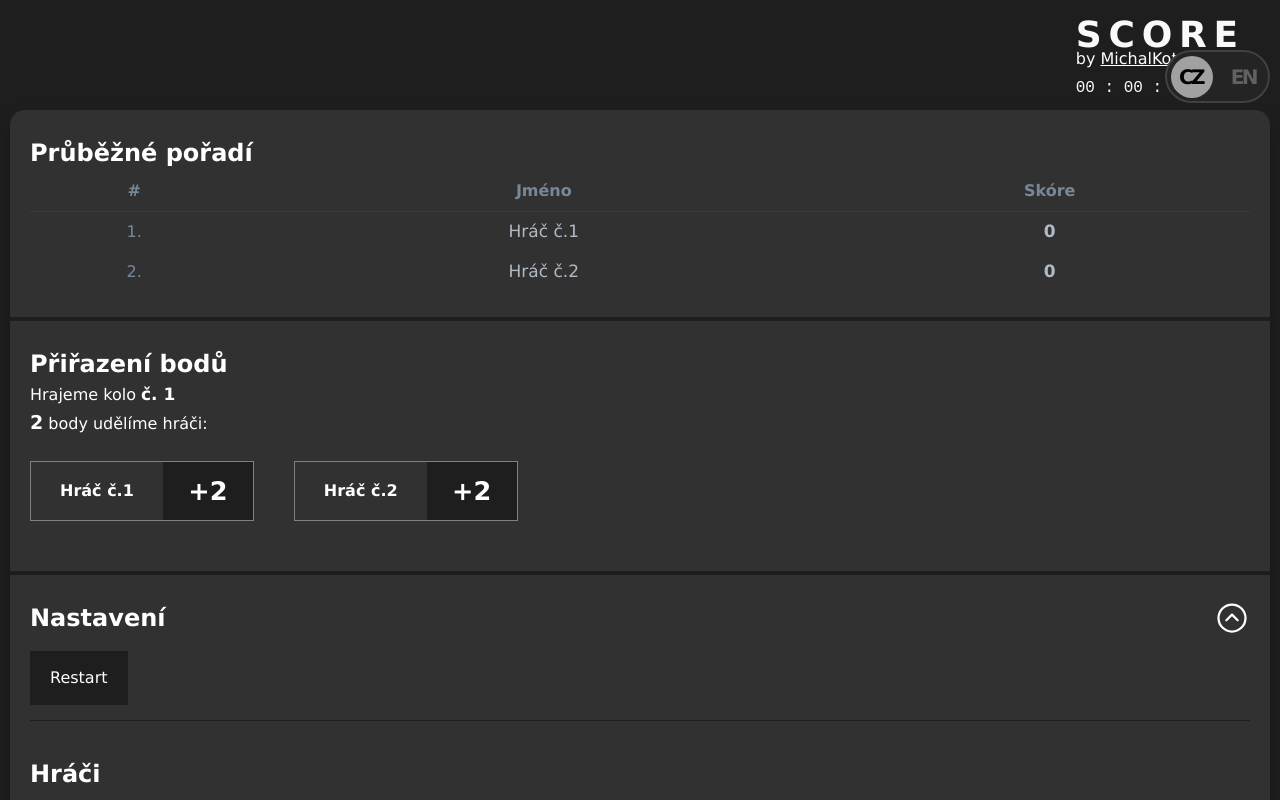
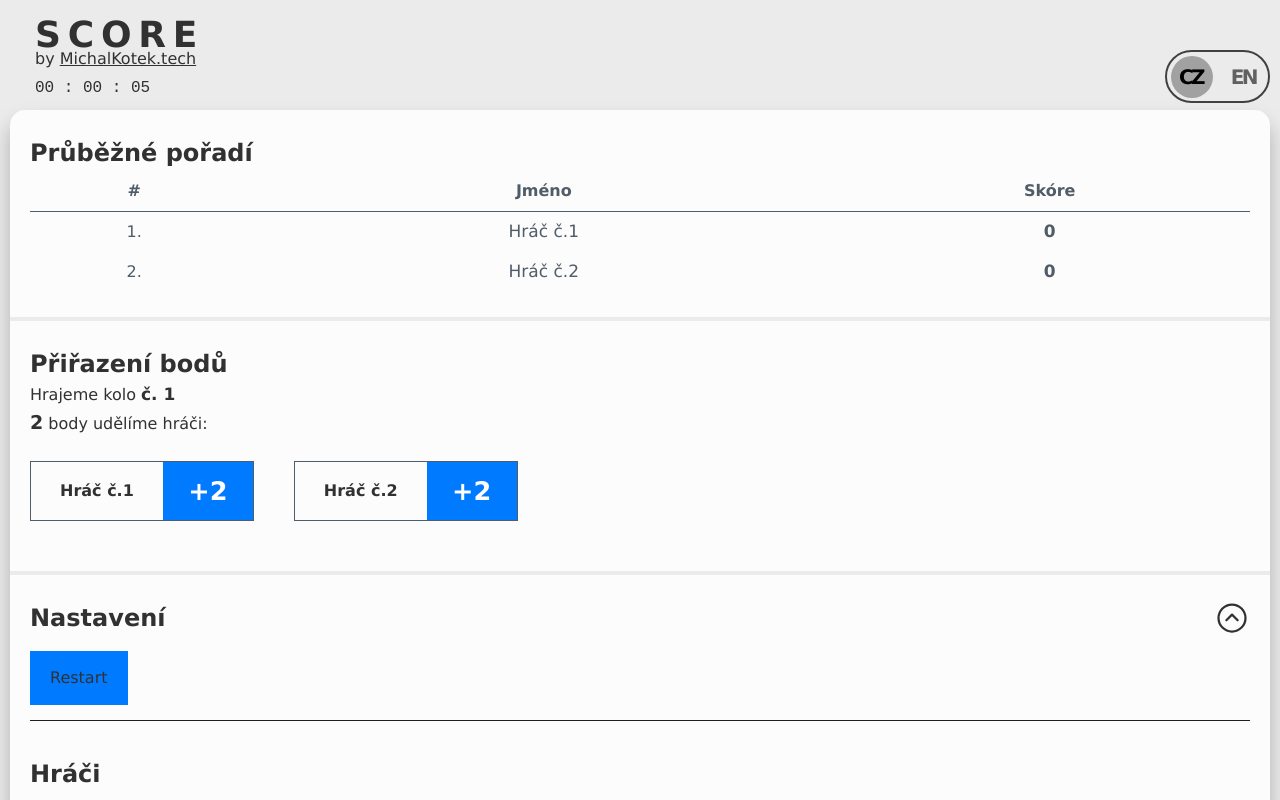
Before and after one commit to ElectricKota/vue-score, a Vue app: page / in a window 1280 px wide. Shown: the top 800 px of the page. Built offline with nearby package versions, Linux system fonts and the light colour scheme.

Commit message:
Dark/Light mode, time tracker added, key color added

```diff
--- a/src/App.vue
+++ b/src/App.vue
@@ -20,10 +20,10 @@ export default {
   data() {
     return {
       translate: {} as MessageConstants,
-      timerId: 0 as number | undefined,
       elapsedTime: { hours: 0, minutes: 0, seconds: 0 } as Time,
       players: new Array<Player>,
       settings: {
+        startTime: 0 as number,
         rounds: 0 as number,
         mainRounds: 1 as number,
         playerCount: 2 as number,
@@ -51,56 +51,35 @@ export default {
   },
   methods: {
     hidePlaceholderButton(event: Event) {
-      // Access the button reference
       const target = event.target as HTMLElement;
       if (target) target.classList.toggle('hide');
-      // Call your method with the item and event
-      // You can also use buttonElement.value to access the actual DOM element
-      // and perform operations like buttonElement.value.innerHTML = 'New Content';
-      // console.log('Item:', item);
       setTimeout(() => {
         target.classList.toggle('hide');
       }, 1500)
     },
+
     startTimer(): void {
-      if (this.timerId) {
-        clearTimeout(this.timerId);
+      if (this.settings.startTime === 0) {
+        this.resetTimer();
       }
-
-      this.timerId = setTimeout(() => {
-        // Zvýšení uběhlého času
-        this.elapsedTime.seconds++;
-
-        // Přesunutí do minut
-        if (this.elapsedTime.seconds === 60) {
-          this.elapsedTime.seconds = 0;
-          this.elapsedTime.minutes++;
-        }
-
-        // Přesunutí do hodin
-        if (this.elapsedTime.minutes === 60) {
-          this.elapsedTime.minutes = 0;
-          this.elapsedTime.hours++;
-        }
-
+      setTimeout(() => {
+        const elapsedTime = (Date.now() - this.settings.startTime) / 1000; // Calculate elapsed time in seconds
+        this.elapsedTime.hours = Math.floor(elapsedTime / 3600);
+        this.elapsedTime.minutes = Math.floor((elapsedTime % 3600) / 60);
+        this.elapsedTime.seconds = Math.floor(elapsedTime % 60);
         // Rekurzivní spuštění timeru
         this.startTimer();
       }, 1000); // Aktualizace každou vteřinu
-    },
-    // Funkce pro pozastavení timeru
-    pauseTimer(): void {
-      if (this.timerId) {
-        clearTimeout(this.timerId);
-        this.timerId = undefined;
-      }
     },
     getFormattedTime(time: Time): string {
       return `${time.hours.toString().padStart(2, "0")} : ${time.minutes.toString().padStart(2, "0")} : ${time.seconds.toString().padStart(2, "0")}`;
     },
     // Funkce pro resetování timeru
     resetTimer(): void {
+      console.log('reset timer!');
+
+      this.settings.startTime = Date.now();
       this.elapsedTime = { hours: 0, minutes: 0, seconds: 0 };
-      this.pauseTimer();
     },
 
     toggleLang() {
@@ -251,6 +230,9 @@ export default {
       this.settings = settingsLoaded;
       console.log('loaded Players', playersLoaded);
       console.log('loaded Settings', settingsLoaded);
+      if (isNaN(this.settings.startTime)) {
+        this.resetTimer();
+      }
 
     }
 
--- a/src/assets/scss/body/langswitcher.scss
+++ b/src/assets/scss/body/langswitcher.scss
@@ -11,7 +11,7 @@
 
     border-radius: 40px;
     border: 2px solid var(--Inactive-dark, #414141);
-    background: var(--Inactive-dark, #242424);
+    // background: var(--Inactive-dark, #242424);
     width: 105px;
     height: 53px;
     transition: border-color .6s ease-out;
--- a/src/assets/scss/body/variables.scss
+++ b/src/assets/scss/body/variables.scss
@@ -1,4 +1,13 @@
+@media (prefers-color-scheme: dark) {
+
+    html,
+    body {
+        color-scheme: dark;
+
+    }
+
     :root {
+        --key-color: #007bff;
         --bg-template: #313131;
         --slider-inactive: #D9D9D9B2;
         --inactive-dividers: #FFFFFF7F;
@@ -15,3 +24,33 @@
         --gold-light: #FBE5A2;
         --text-lang-disabled: #606060;
     }
+}
+
+@media (prefers-color-scheme: light) {
+
+    html,
+    body {
+        color-scheme: light;
+
+    }
+
+    :root {
+        --key-color: #007bff;
+        --key-color-hover: #007bff66;
+        --bg-template: hsl(0, 0%, 99%);
+        --background: hsl(0, 0%, 92%);
+        --slider-inactive: #D9D9D9B2;
+        --inactive-dividers: #FFFFFF7F;
+        --inactive-dark: #474747;
+        --inactive-text: rgb(80, 92, 103);
+        --active-text: #313131;
+        --checked: var(--active-text);
+        --checker: var(--inactive-text);
+        --active: #FFFFFF;
+        --inactive: var(--inactive-text);
+        --: #FFFFFF;
+        --: #83795A;
+        --gold-light: #FBE5A2;
+        --text-lang-disabled: #606060;
+    }
+}
--- a/src/assets/scss/main.scss
+++ b/src/assets/scss/main.scss
@@ -5,15 +5,14 @@
 
 html,
 body {
-  background-color: #1E1E1E;
-  color: white;
-  color-scheme: dark;
+  background-color: var(--background);
+  color: var(--active-text);
   font-family: Verdana, system-ui, -apple-system, BlinkMacSystemFont, 'Segoe UI', Roboto, Oxygen, Ubuntu, Cantarell, 'Open Sans', 'Helvetica Neue', sans-serif;
   font-size: 16px;
 }
 
 .main {
-  background-color: #1E1E1E;
+  background-color: var(--background);
   display: flex;
   flex-direction: column;
   align-items: center;
@@ -27,12 +26,13 @@ body {
   flex-direction: row-reverse;
   width: 100%;
   justify-content: space-around;
-  align-items: flex-start;
+  align-items: center;
   padding: 0 10px;
   max-width: 1280px;
   margin-inline: auto;
-  @include mq($from:mobile-big) {
-    justify-content: space-between;
+
+  @include mq($from:tablet) {
+    justify-content: flex-end;
 
   }
 
@@ -40,32 +40,37 @@ body {
     padding: 5px 0;
     font-family: monospace, system-ui, -apple-system, BlinkMacSystemFont, 'Segoe UI', Roboto, Oxygen, Ubuntu, Cantarell, 'Open Sans', 'Helvetica Neue', sans-serif;
   }
+
   &__inner {
     display: flex;
     flex-direction: column;
     justify-content: center;
     padding: 2px 15px 5px;
     align-items: flex-start;
+
     &>* {
       text-align: center;
-      color: rgb(249, 249, 249);
+      color: var(--active-text);
       ;
 
       a {
-        color: white;
+        color: var(--active-text);
       }
     }
+
     h1 {
       text-transform: uppercase;
       line-height: 0.7;
       font-size: 36px;
       letter-spacing: 6.8px;
+
+
     }
   }
 }
 
 .toggler {
-  @include mask-image('@/assets/img/caret-circle-down.svg', #fff);
+  @include mask-image('@/assets/img/caret-circle-down.svg', var(--active-text));
   width: 36px;
   height: 36px;
   rotate: 180deg;
@@ -110,11 +115,11 @@ body {
     transition: background-color 0.2s ease-in;
 
     &:first-of-type {
-      border-bottom: solid 1px rgb(59, 59, 59);
+      border-bottom: solid 1px var(--inactive-text);
     }
 
     &:hover {
-      background-color: rgb(59, 59, 59);
+      background-color: var(--key-color-hover);
     }
 
 
@@ -122,14 +127,14 @@ body {
 
   &__item {
     padding: 5px 15px;
-    color: lightslategrey;
+    color: var(--inactive-text);
     font-size: 16px;
 
     transition: color .3s ease-in;
 
     &--score {
       font-size: 17px;
-      color: hsl(210, 14%, 73%);
+      color: var(--inactive-text);
       font-weight: 700;
       transition: color .3s ease-in;
 
@@ -137,7 +142,7 @@ body {
 
     &--name {
       font-size: 17px;
-      color: hsl(210, 14%, 73%);
+      color: var(--inactive-text);
       transition: color .3s ease-in;
 
     }
@@ -148,19 +153,20 @@ body {
   &__head {
     padding: 5px 15px;
     font-weight: 700;
-    color: lightslategrey;
+    color: var(--inactive-text);
+    ;
     transition: color .3s ease-in
   }
 
   @include mq($until:tablet) {
     .score-list__head {
-      color: hsl(210, 14%, 73%);
+      color: var(--inactive-text);
 
     }
 
     .score-list__item--score,
     .score-list__item--name {
-      color: white;
+      color: var(--active-text);
     }
 
     .score-list__line {
@@ -190,16 +196,16 @@ body {
     }
   }
 
-  @include mq($until:tablet) {
+  @include mq($from:tablet) {
     &:hover {
       .score-list__head {
-        color: hsl(210, 14%, 73%);
+        color: var(--inactive-text);
 
       }
 
       .score-list__item--score,
       .score-list__item--name {
-        color: white;
+        color: var(--active-text);
       }
 
       .score-list__line {
@@ -207,7 +213,7 @@ body {
 
           .score-list__item--score,
           .score-list__item--name {
-            color: gold;
+            color: hsl(51, 100%, 60%);
           }
         }
 
@@ -215,7 +221,7 @@ body {
 
           .score-list__item--score,
           .score-list__item--name {
-            color: rgb(219, 219, 219);
+            color: rgb(138, 138, 138);
           }
         }
 
@@ -223,7 +229,7 @@ body {
 
           .score-list__item--score,
           .score-list__item--name {
-            color: #c07830;
+            color: #a8641f;
           }
         }
       }
@@ -237,12 +243,13 @@ body {
   justify-content: center;
   padding: 15px 20px;
   cursor: pointer;
-  background-color: #1E1E1E;
-  color: white;
-  transition: background-color .2s ease-in;
+  background-color: var(--key-color);
+  color: var(--active-text);
+  transition: background-color .2s ease-in, color .2s ease-in;
 
   &:hover {
-    background-color: #4e4e4e;
+    background-color: var(--inactive-text);
+    color: var(--background);
 
   }
 }
@@ -257,10 +264,11 @@ input {
 
   &>input {
     padding: 6px 15px;
-    border: solid 1px rgb(118, 118, 118);
-    background-color: #1E1E1E;
+    border: solid 1px var(--inactive-text);
+    background-color: var(--background);
     outline: none;
     text-align: center;
+    border-radius: 0;
 
     &::-webkit-outer-spin-button,
     &::-webkit-inner-spin-button {
@@ -273,14 +281,18 @@ input {
 
   &__item {
     display: block;
-    background-color: #1E1E1E;
+    background-color: var(--key-color);
+
+
     padding: 6px 15px;
-    border: solid 1px rgb(118, 118, 118);
+    border: solid 1px var(--inactive-text);
     cursor: pointer;
     transition: background-color .2s;
+    color: #fff;
+    font-weight: 600;
 
     &:hover {
-      background-color: rgb(118, 118, 118);
+      background-color: var(--inactive-text);
       ;
     }
 
@@ -321,11 +333,10 @@ input {
     }
 
     &--points {
-      border: solid 1px gray;
+      border: solid 1px var(--inactive-text);
       align-items: center;
       gap: 0;
       width: 100%;
-
       display: grid;
       grid-template-columns: 1fr 90px;
       // grid-template-rows: 1fr 1fr;
@@ -357,6 +368,7 @@ input {
           text-align: center;
           cursor: pointer;
           user-select: none;
+          color: #fff;
 
           transition-property: visibility, opacity;
           transition-duration: .25s;
@@ -375,7 +387,7 @@ input {
           // cursor: pointer;
           font-weight: 900;
           font-size: 1.6rem;
-          background-color: #1E1E1E;
+          background-color: var(--key-color);
           transition-property: visibility, opacity;
           transition-duration: .25s;
           transition-timing-function: ease-out;
@@ -383,6 +395,8 @@ input {
           width: 100%;
           height: 100%;
           user-select: none;
+          color: #fff;
+
           &.hide {
             visibility: hidden;
             opacity: 0;
--- a/src/services/LangService.ts
+++ b/src/services/LangService.ts
@@ -4,7 +4,6 @@ import { MessageConstants } from './CZ/messages'
 
 export default {
     getConstantsByLanguage(language: string): MessageConstants {
-        console.log(language);
         if (language === "cz" || language === 'CZ') {
             return new constantsCZ.MessageConstants;
         }
```
Lines whose indentation alone changed are shown as unchanged.
